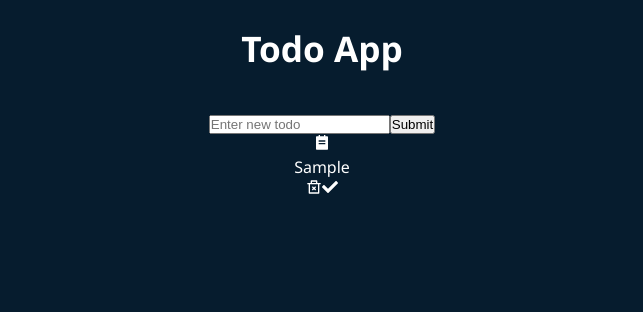
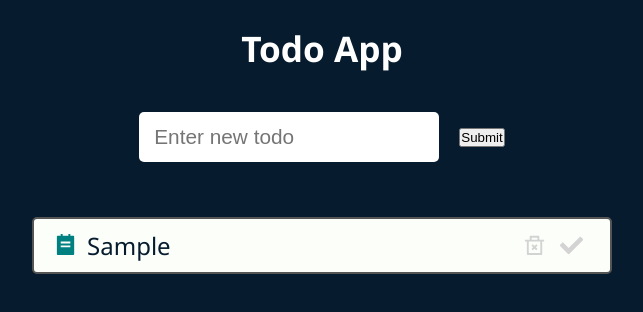
Before and after one commit to LProrochenko/todo_app, a React (Create React App) app: page / in a window 1280 px wide. Both pictures are taken after typing "Sample" into the empty fields and a click on the button "Submit". Shown: the top 312 px of the page, without its empty margins (318-961 px from the left). Built offline with nearby package versions, Linux system fonts and the light colour scheme.

Commit message:
style: add styles to TodoForm, TodoList, and Todo components

```diff
--- a/src/components/Todos/Todo.js
+++ b/src/components/Todos/Todo.js
@@ -1,12 +1,14 @@
-import { RiDeleteBin2Line, RiTodoFill } from "react-icons/ri";
-import { FaCheck } from "react-icons/fa";
+import { RiDeleteBin2Line, RiTodoFill } from 'react-icons/ri';
+import { FaCheck } from 'react-icons/fa';
+import styles from './Todo.module.css';
+
 function Todo({ todo, index }) {
   return (
-    <div >
-      <RiTodoFill />
-      <div>{todo.text}</div>
-      <RiDeleteBin2Line />
-      <FaCheck />
+    <div className={styles.todo}>
+      <RiTodoFill className={styles.todoIcon}/>
+      <div className={styles.todoText}>{todo.text}</div>
+      <RiDeleteBin2Line className={styles.deleteIcon}/>
+      <FaCheck className={styles.checkIcon}/>
     </div>
   );
 }
--- a/src/components/Todos/Todo.module.css
+++ b/src/components/Todos/Todo.module.css
@@ -0,0 +1,46 @@
+.todo {
+  display: flex;
+  align-items: center;
+  padding: 10px 20px;
+  margin: 15px 0;
+  font-size: 1.5rem;
+  border-radius: 5px;
+  border: 2px solid #555;
+  color: rgb(6, 28, 46);
+  background-color: #fbfef9;
+  user-select: none;
+}
+
+.todoText {
+  width: 100%;
+  text-align: left;
+  align-items: center;
+}
+.todoIcon {
+  margin-right: 10px;
+  font-size: 1.8rem;
+  color: teal;
+}
+
+.checkIcon,
+.deleteIcon {
+  cursor: pointer;
+  color: lightgrey;
+  padding: 0 7px;
+  font-size: 1.8rem;
+  transition: transform 0.3s;
+}
+
+.checkIcon:hover,
+.deleteIcon:hover {
+  cursor: pointer;
+  transform: scale(1.3);
+}
+
+.checkIcon:hover {
+  color: green;
+}
+
+.deleteIcon:hover {
+  color: red;
+}
--- a/src/components/Todos/TodoForm.js
+++ b/src/components/Todos/TodoForm.js
@@ -1,4 +1,5 @@
 import { useState } from 'react';
+import styles from './TodoForm.module.css'
 
 function TodoForm({ addTodo }) {
   const [text, setText] = useState('');
@@ -9,7 +10,7 @@ function TodoForm({ addTodo }) {
     setText('');
   };
   return (
-    <div>
+    <div className={styles.todoFormContainer}>
       <form onSubmit={onSubmitHandler}>
         <input type="text" placeholder="Enter new todo" value={text} onChange={(e) => setText(e.target.value)}/>
         <button type="submit">Submit</button>
--- a/src/components/Todos/TodoForm.module.css
+++ b/src/components/Todos/TodoForm.module.css
@@ -0,0 +1,18 @@
+.todoFormContainer {
+  margin-bottom: 30px;
+}
+.todoFormContainer form {
+  display: flex;
+  align-items: center;
+  justify-content: center;
+}
+.todoFormContainer input {
+  width: 45%;
+  height: 30px;
+  font-size: 1.3rem;
+  padding: 10px 15px;
+  border: none;
+  border-radius: 5px;
+  margin-right: 20px;
+  cursor: text;
+}
--- a/src/components/Todos/TodoList.js
+++ b/src/components/Todos/TodoList.js
@@ -1,8 +1,9 @@
 import Todo from './Todo';
+import styles from './TodoList.module.css'
 
 function TodoList({ todos }) {
   return (
-    <div>
+    <div className={styles.todoListContainer}>
       {!todos.length && <h2>Todo list is empty</h2>}
       {todos.map((todo) => (
         <Todo key={todo.id} todo={todo} />
--- a/src/components/Todos/TodoList.module.css
+++ b/src/components/Todos/TodoList.module.css
@@ -0,0 +1,3 @@
+.todoListContainer{
+padding: 10px;
+}
```
